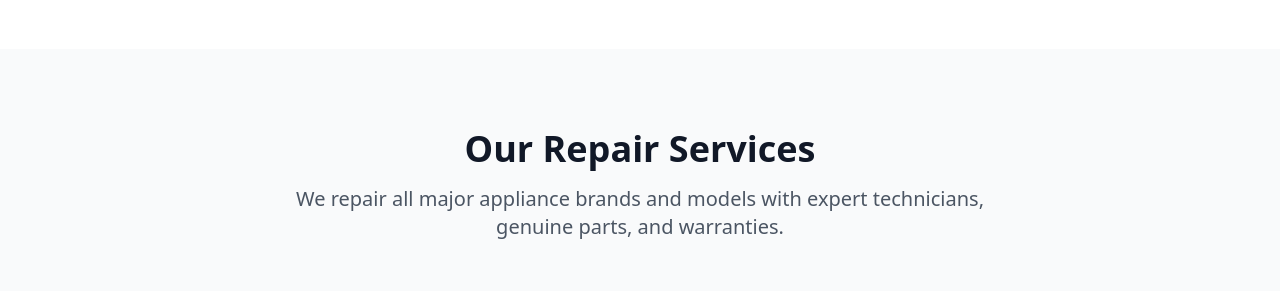
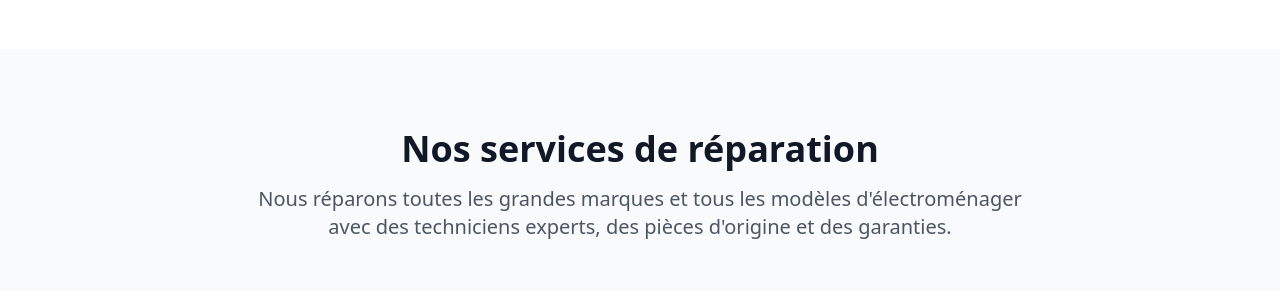
Before and after one commit to labotechservicetn-ship-it/LaboTech_Service, a React (Vite) app: page / in a window 1280 px wide. Shown: the part 1260-1551 px from the top of the page. Built offline with nearby package versions, Linux system fonts and the light colour scheme.

Commit message:
Updated Services.tsx

```diff
--- a/src/components/Services.tsx
+++ b/src/components/Services.tsx
@@ -12,9 +12,9 @@ const Services = () => {
     <section id="services" className="py-20 bg-gray-50">
       <div className="max-w-7xl mx-auto px-4 sm:px-6 lg:px-8">
         <div className="text-center mb-16">
-          <h2 className="text-4xl font-bold text-gray-900 mb-4">Our Repair Services</h2>
+          <h2 className="text-4xl font-bold text-gray-900 mb-4">Nos services de réparation</h2>
           <p className="text-xl text-gray-600 max-w-3xl mx-auto">
-            We repair all major appliance brands and models with expert technicians, genuine parts, and warranties.
+            Nous réparons toutes les grandes marques et tous les modèles d'électroménager avec des techniciens experts, des pièces d'origine et des garanties.
           </p>
         </div>
 
```
